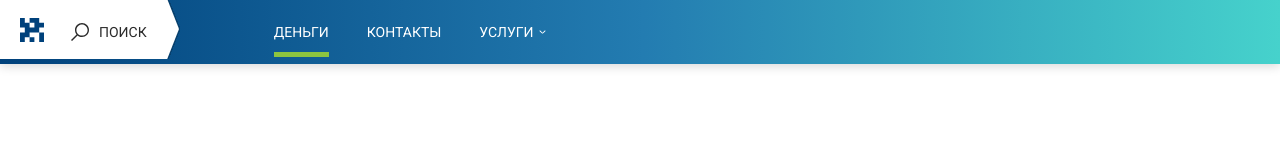
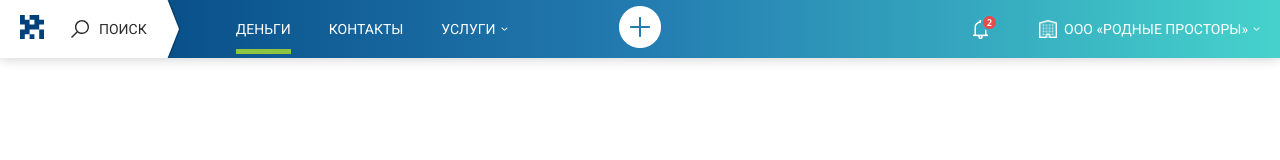
Before and after one commit to Vladimir-Fedorov/modulebank, a plain HTML site: page index.html in a window 1280 px wide. Drawn offline with Linux system fonts and the light colour scheme.

Commit message:
Добавление: верстка+стилизация профиля и центра

```diff
--- a/index.html
+++ b/index.html
@@ -13,6 +13,7 @@
   <header class="header">
     <div class="container">
       <div class="header-wrapper">
+        <div class="header-left">
           <a class="header__logo" href="index.html"><img src="img/logo.svg" alt="Логотип"></a>
           <div class="header-search">
             <img src="img/search.svg" alt="Поиск" class="header-search__icon">
@@ -27,10 +28,34 @@
                 <a href="#" class="navbar-menu__link">Контакты</a>
               </li>
               <li class="navbar-menu__item">
-              <a href="#" class="navbar-menu__link">Услуги<img src="img/arrow.svg" alt="Выпадающее меню" class="navbar-menu__arrow"></a>
+                <a href="#" class="navbar-menu__link">Услуги
+                  <img src="img/arrow.svg" alt="Выпадающее меню" class="navbar-menu__arrow arrow">
+                </a>
               </li>
             </ul>
           </nav>
+        </div>
+        <!-- /.header-left -->
+        <div class="header-center">
+          <a href="#" class="header-center__link">
+            <img src="img/new.png" alt="Новый платеж" class="header-center__img">
+          </a>
+        </div>
+        <!-- /.header-center -->
+        <div class="header-right">
+          <a href="#" class="header-bell__link">
+            <img src="img/icon_bell.png" alt="Уведомления" class="header-bell__icon">
+          </a>
+          <div class="header-profile">
+            <a href="#" class="header-profile__link">
+              <img src="img/home.png" alt="Иконка профиля" class="header-profile__icon">
+              <span class="header-profile__text">ООО «РОДНЫЕ ПРОСТОРЫ»</span>
+              <img src="img/arrow.svg" alt="Выпадающее меню" class="header-profile__arrow arrow">
+            </a>
+          </div>
+          <!-- /.header-profile -->
+        </div>
+        <!-- /.header-right -->
       </div>
       <!-- /.header-wrapper -->
     </div>
--- a/sass/style.sass
+++ b/sass/style.sass
@@ -17,10 +17,15 @@ img
   &-wrapper
     display: flex
     align-items: center
-    padding: 18px 20px
+    justify-content: space-between
     background: linear-gradient(90deg, #00417B 0%, #237CB1 50.26%, #2580B2 52.72%, #46D2CC 100%)
     box-shadow: 0px 2px 10px rgba(0, 0, 0, 0.159392)
     position: relative
+  &-left
+    display: flex
+    align-items: center
+    position: relative
+    padding: 15px 20px
     &::before
       content: ''
       background-image: url(../img/substrate.svg)
@@ -49,6 +54,35 @@ img
       font-size: 14px
       line-height: 16px
       margin-right: 89px
+  &-center
+    position: absolute
+    left: 50%
+    top: 50%
+    transform: translate(-50%, -50%)
+  &-right
+    display: flex
+    align-items: center
+    &__profile
+      display: flex
+      align-items: center
+  &-bell
+    &__link
+      margin-right: 41px
+  &-profile
+    &__link
+      display: flex
+      align-items: center
+      text-decoration: none
+      color: #fff
+    &__icon
+      width: 18px
+      margin-right: 7px
+    &__text
+      font-weight: normal
+      font-size: 14px
+      line-height: 16px
+    &__arrow
+      margin: 0 20px 0 5px
 .navbar
   &-menu
     list-style: none
@@ -57,7 +91,7 @@ img
     display: flex
     align-items: center
     &__item
-      margin-left: 38px
+      margin-right: 38px
       position: relative
     &__link
       display: flex
@@ -78,5 +112,6 @@ img
           left: 0
           bottom: -17px
     &__arrow
-      max-width: 7px
       margin-left: 5px
+.arrow
+  width: 7px
```
Also changed, not shown: css/style.css, img/home.png (added), img/icon_bell.png (added), img/new.png (added), 1 other file. Lines whose indentation alone changed are shown as unchanged.
